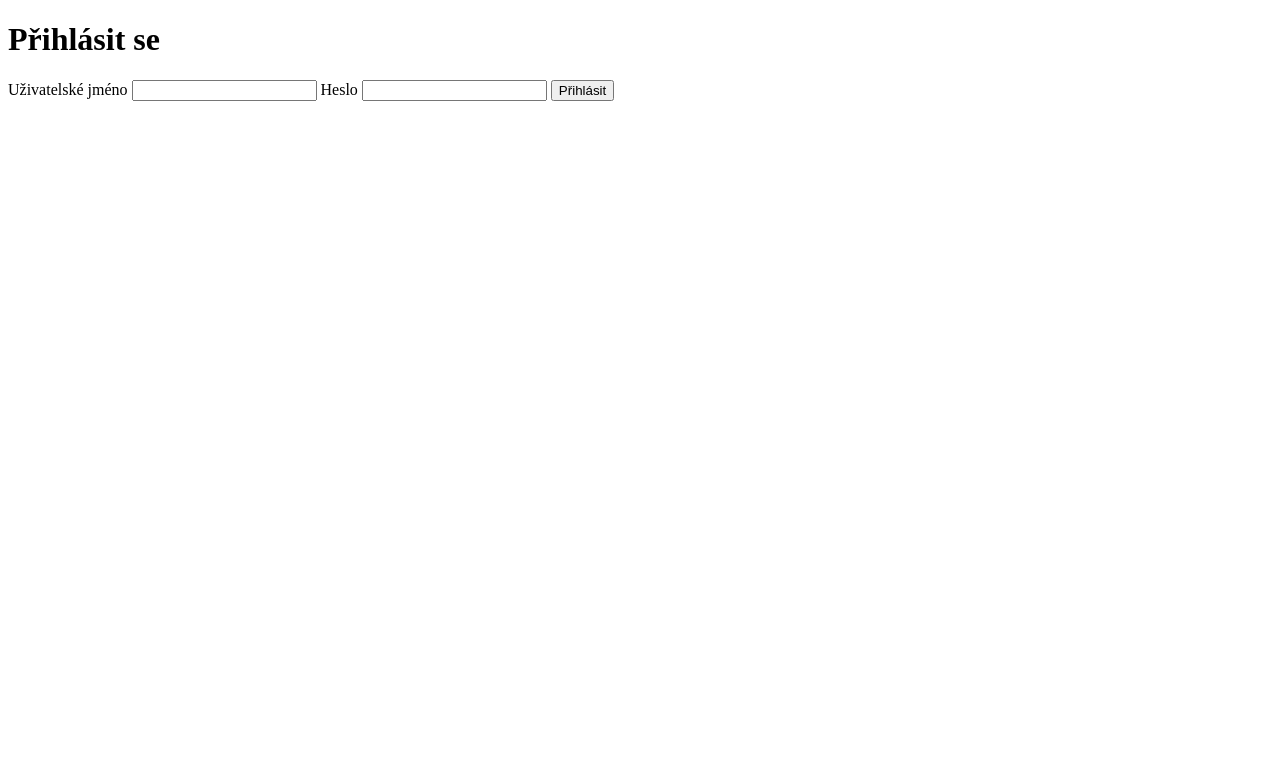
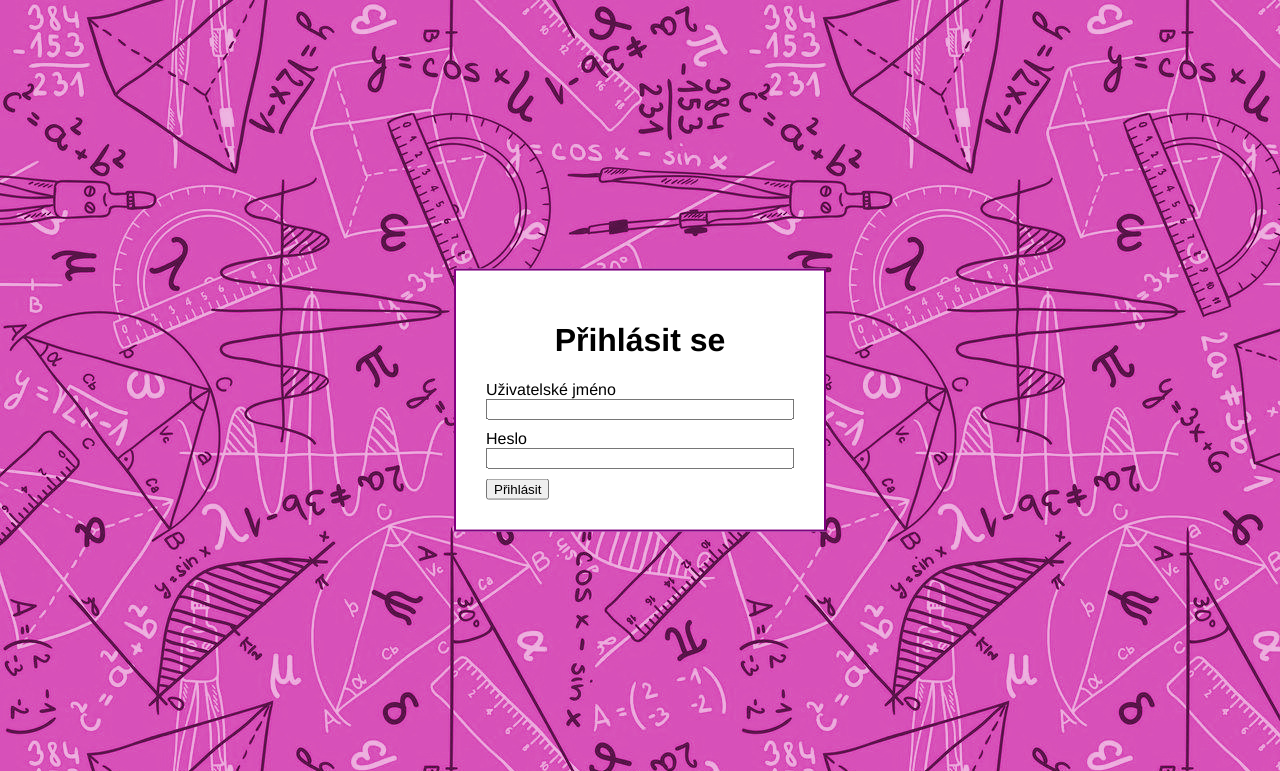
Before and after one commit to MatejHosek/volgiada, a Django app: page /login/1/ in a window 1280 px wide. Shown: the top 771 px of the page. Run offline with Django 5.2, Linux system fonts and the light colour scheme.

Commit message:
Style login page

```diff
--- a/judge/static/style.css
+++ b/judge/static/style.css
@@ -1,3 +1,23 @@
+body {
+    font-family: "Helvetica Neue", Helvetica, Arial, sans-serif;
+}
+
+.login-panel {
+    margin-bottom: 10px;
+    width: min-content;
+}
+
+.login-panel+label {
+    font-size: 18px;
+}
+
+.background {
+    background-color: white;
+    border: 2px solid purple;
+
+    padding:30px
+}
+
 .splitter {
     display: flex;
     flex-wrap: wrap;
@@ -86,7 +106,6 @@
     padding: 10px;
 
     background: white;
-    font-family: "Helvetica Neue", Helvetica, Arial, sans-serif;
     border: 3px solid purple;
     border-radius: 10px;
 }
@@ -104,6 +123,15 @@
     height:90%;
 
     margin:50px;
+}
+
+.center-absolute {
+    margin: 0;
+    position: absolute;
+    top: 50%;
+    left: 50%;
+    -ms-transform: translate(-50%, -50%);
+    transform: translate(-50%, -50%);
 }
 
 .center {
--- a/judge/templates/judge/index.html
+++ b/judge/templates/judge/index.html
@@ -9,7 +9,7 @@
     <link rel="stylesheet" href="{% static 'style.css' %}">
 </head>
 
-<body style="background-image: url({% static 'background2.jpg' %});">
+<body style="background-image: url({% static 'background.jpg' %});">
     <div id="container" class="container">
         <div id="sidebar" class="left" style="padding-left: 60px">
             <picture>
@@ -20,7 +20,7 @@
         </div>
 
         <div id="content" class="main">
-            <h1 id="timer" class="center" countdownEnd="{{ countdownEnd }}">00:00:00</h1>
+            <h1 id="timer" style="text-align: center;" countdownEnd="{{ countdownEnd }}">00:00:00</h1>
             <script src="{% static 'countdown.js'%}"></script>
             {% if message %}
                 <p class="center medium" style="margin-bottom: 10px;">{{ message }}</p>
--- a/judge/templates/judge/login.html
+++ b/judge/templates/judge/login.html
@@ -4,22 +4,31 @@
     <meta charset="UTF-8">
     <meta name="viewport" content="width=device-width, initial-scale=1.0">
     <title>Přihlášení</title>
+
+    {% load static %}
+    <link rel="stylesheet" href="{% static 'style.css' %}">
 </head>
-<body>
-    <div>
-        <h1>Přihlásit se</h1>
+<body  style="background-image: url({% static 'background.jpg' %});">
+    <div class="center-absolute background">
+        <h1 style="text-align: center;">Přihlásit se</h1>
         {% if failed %}
-            Pokus o přihlášení byl neúspěšný, zkontrolujte jméno a heslo
+            <p style="max-width: 300px;">
+                Pokus o přihlášení byl neúspěšný, zkontrolujte jméno a heslo
+            </p>
         {% endif %}
         <form action="" method="post">
             {% csrf_token %}
-            <label for="username">Uživatelské jméno</label>
-            <input id="username" name="username" type="text">
+            <div class="login-panel">
+                <label class="login-panel" for="username">Uživatelské jméno</label><br />
+                <input style="width: 300px;" id="username" name="username" type="text">
+            </div>
 
-            <label for="password">Heslo</label>
-            <input id="password" name="password" type="password">
+            <div class="login-panel">
+                <label class="login-panel" for="password">Heslo</label><br />
+                <input style="width: 300px;" id="password" name="password" type="password">
+            </div>
 
-            <input type="submit" value="Přihlásit">
+            <input type="submit" value="Přihlásit" style="width:max-content">
         </form>
     </div>
 </body>
--- a/judge/templates/judge/over.html
+++ b/judge/templates/judge/over.html
@@ -9,7 +9,7 @@
     <link rel="stylesheet" href="{% static 'style.css' %}">
 </head>
 
-<body style="background-image: url({% static 'background2.jpg' %});">
+<body style="background-image: url({% static 'background.jpg' %});">
     <div id="container" class="container center">
         <div style="height:80vh; margin-bottom: 10px;">
             <picture>
```
